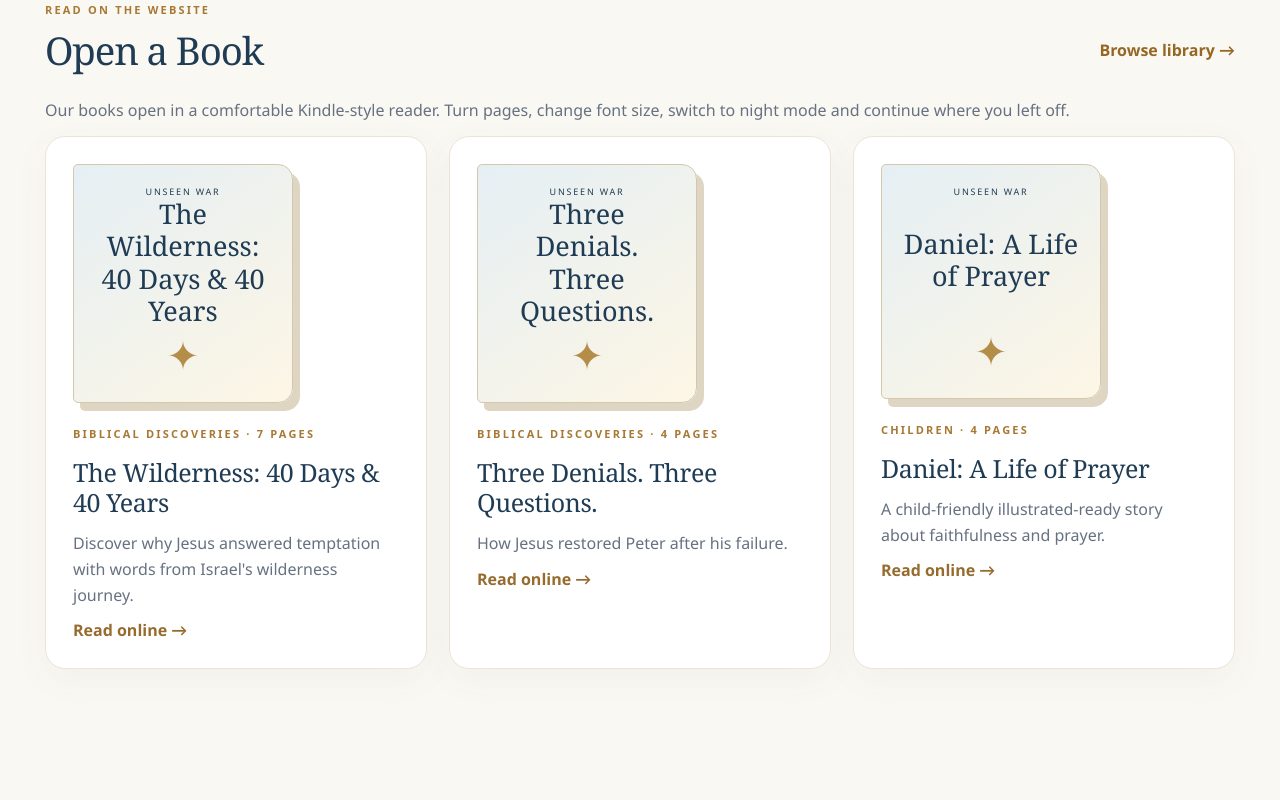
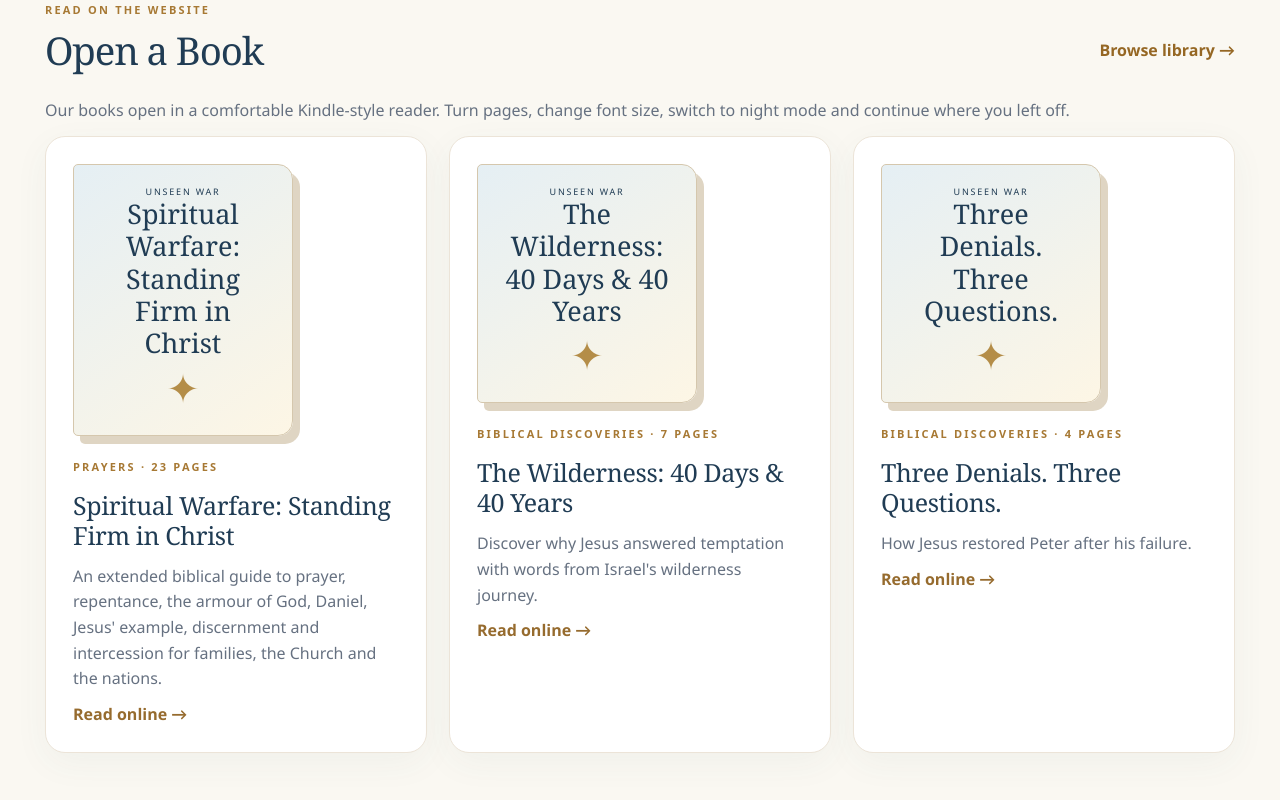
Before and after one commit to dakande85-bit/the-true-remnant-network, a Next.js app: page / in a window 1280 px wide. Shown: the part 1720-2520 px from the top of the page. Built offline with nearby package versions, Linux system fonts and the light colour scheme.

Commit message:
Integrate Spiritual Warfare flagship into public library

```diff
--- a/src/data/library.ts
+++ b/src/data/library.ts
@@ -1,3 +1,4 @@
+import {flagshipBook} from "./flagship";
 export type PublicationStatus = "draft" | "review" | "published";
 export type LibraryBook = { slug:string; title:string; category:"Biblical Discoveries"|"Children"|"Prayers"; description:string; status:PublicationStatus; passages:string[]; pages:{heading:string;body:string;reference?:string}[] };
 export const books:LibraryBook[]=[
@@ -32,4 +33,5 @@ export const books:LibraryBook[]=[
 ]},
 {slug:"bronze-serpent",title:"The Bronze Serpent & the Cross",category:"Biblical Discoveries",status:"draft",description:"A developing teaching on Numbers 21 and John 3.",passages:["Numbers 21:4–9","John 3:14–16"],pages:[]}
 ];
+books.unshift(flagshipBook);
 export const publishedBooks=books.filter(b=>b.status==="published");
```
